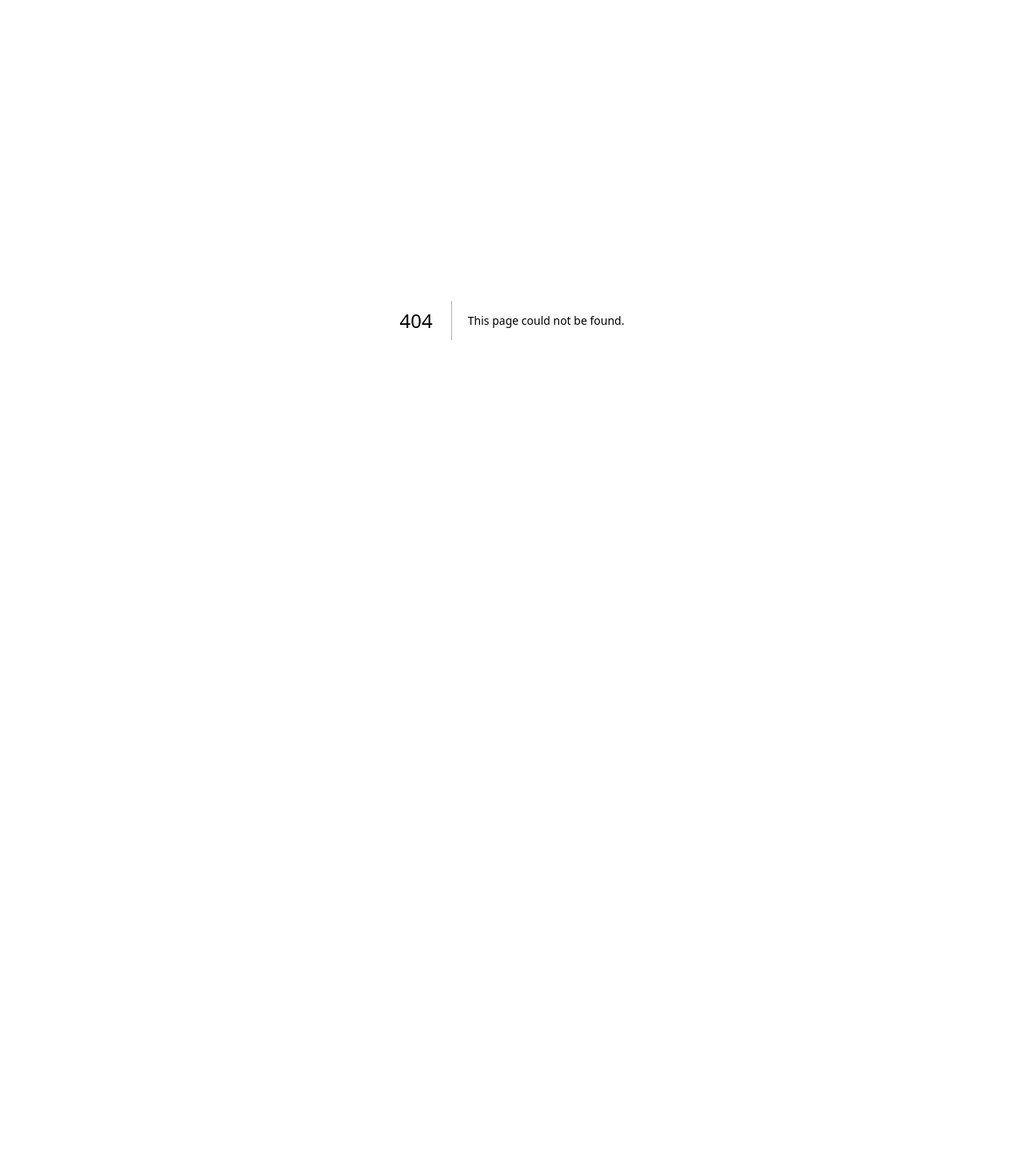
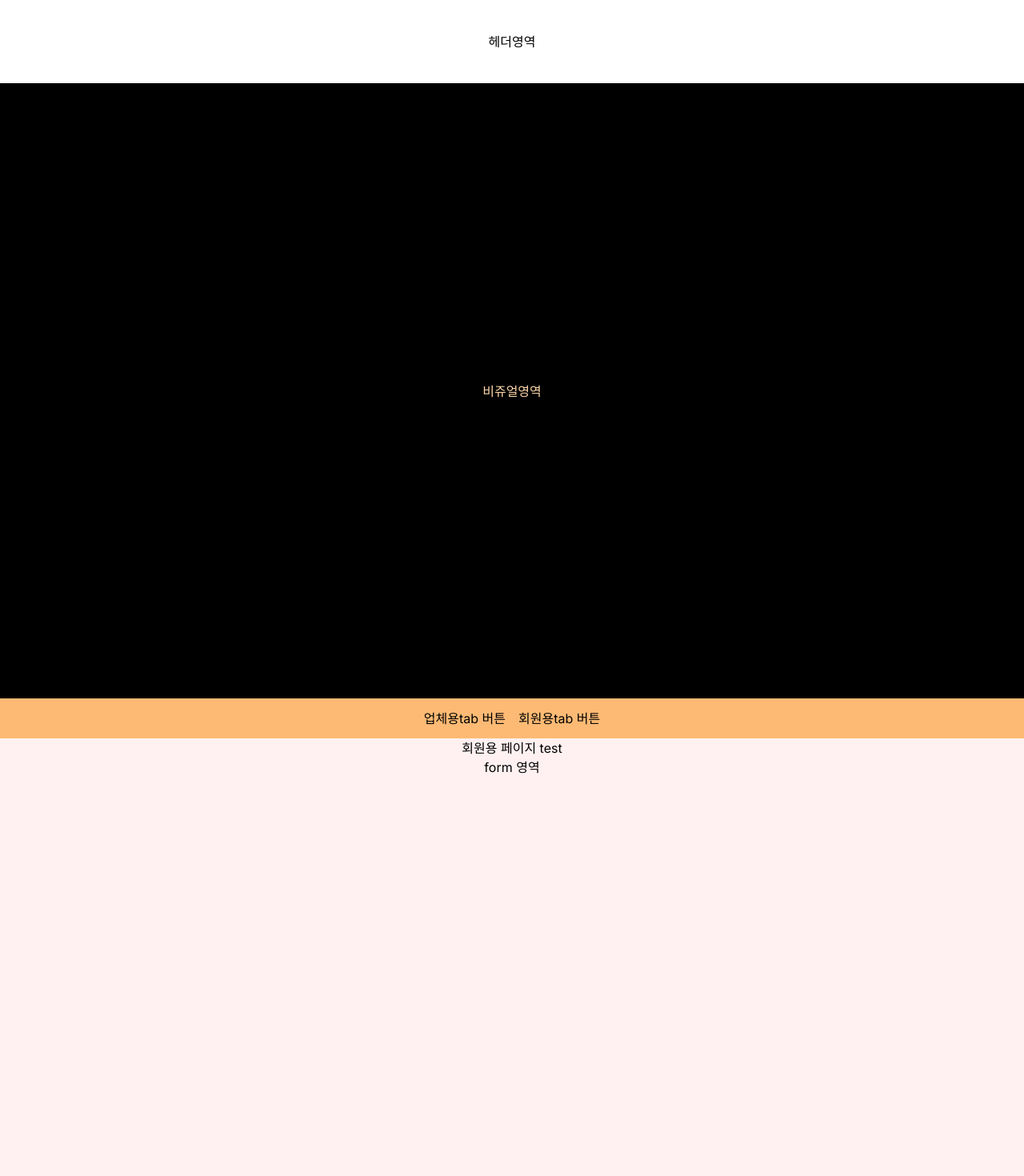
Before and after one commit to hobbyloop/hobbyloop-landing, a Next.js app: page /member in a window 1280 px wide. Before the commit this address had no page. Shown: the top 1470 px of the page at 80% size. Before the commit the page ends 800 px from the top, so only its background shows below. Built offline with nearby package versions, Linux system fonts and the light colour scheme.

Commit message:
✨ landing페이지 test 컴포넌트 생성

```diff
--- /dev/null
+++ b/src/app/company/page.tsx
@@ -0,0 +1,11 @@
+import CompanySec from "@/components/CompanySec";
+import Form from "@/components/commons/Form";
+
+export default function CompanyPage() {
+  return (
+    <div>
+      <CompanySec />
+      <Form />
+    </div>
+  );
+}
--- a/src/app/globals.css
+++ b/src/app/globals.css
@@ -1,35 +1,11 @@
 @import "./styles/reset.css";
 
-/* @tailwind base;
+@tailwind base;
 @tailwind components;
-@tailwind utilities; */
+@tailwind utilities;
 
-/* :root {
-  --foreground-rgb: 0, 0, 0;
-  --background-start-rgb: 214, 219, 220;
-  --background-end-rgb: 255, 255, 255;
+html,
+body {
+  height: auto;
+  box-sizing: border-box;
 }
-
-@media (prefers-color-scheme: dark) {
-  :root {
-    --foreground-rgb: 255, 255, 255;
-    --background-start-rgb: 0, 0, 0;
-    --background-end-rgb: 0, 0, 0;
-  }
-}
-
-body {
-  color: rgb(var(--foreground-rgb));
-  background: linear-gradient(
-      to bottom,
-      transparent,
-      rgb(var(--background-end-rgb))
-    )
-    rgb(var(--background-start-rgb));
-}
-
-@layer utilities {
-  .text-balance {
-    text-wrap: balance;
-  }
-} */
--- a/src/app/layout.tsx
+++ b/src/app/layout.tsx
@@ -1,6 +1,10 @@
 import type { Metadata } from "next";
 import { Inter } from "next/font/google";
 import "./globals.css";
+import Link from "next/link";
+import Visual from "@/components/commons/Visual";
+import Header from "@/components/commons/Header";
+import Footer from "@/components/commons/Footer";
 
 const inter = Inter({ subsets: ["latin"] });
 
@@ -15,8 +19,26 @@ export default function RootLayout({
   children: React.ReactNode;
 }>) {
   return (
-    <html lang="en">
-      <body className={inter.className}>{children}</body>
+    <html lang="ko" className={inter.className}>
+      <head></head>
+      <body className="flex relative flex-col w-full items-center">
+        <Header />
+        <Visual />
+        <main className="bg-red-100 h-screen flex w-full flex-col">
+          <section className="flex gap-4 bg-orange-300 justify-center h-[50px] items-center">
+            <div>
+              <Link href="/company">업체용tab 버튼</Link>
+            </div>
+            <div>
+              <Link href="/member">회원용tab 버튼</Link>
+            </div>
+          </section>
+          <section className="grow w-full flex items-center bg-rose-50 flex-col">
+            {children}
+          </section>
+        </main>
+        <Footer />
+      </body>
     </html>
   );
 }
--- /dev/null
+++ b/src/app/member/page.tsx
@@ -0,0 +1,12 @@
+import Form from "@/components/commons/Form";
+import MemberSec from "@/components/MemberSec";
+import { Fragment } from "react";
+
+export default function MemberPage() {
+  return (
+    <>
+      <MemberSec />
+      <Form />
+    </>
+  );
+}
--- a/src/app/page.tsx
+++ b/src/app/page.tsx
@@ -1,5 +1,8 @@
-import Image from "next/image";
-
-export default function HomePage() {
-  return <div>asdf</div>;
+type Props = {
+  params: {
+    slug: string;
+  };
+};
+export default function HomePage({ params: { slug } }: Props) {
+  return <div>메인 페이지</div>;
 }
--- /dev/null
+++ b/src/components/CompanySec.tsx
@@ -0,0 +1,7 @@
+export default function CompanySec() {
+  return (
+    <div>
+      <h1>업체용 페이지 test</h1>
+    </div>
+  );
+}
--- /dev/null
+++ b/src/components/MemberSec.tsx
@@ -0,0 +1,9 @@
+import Form from "@/components/commons/Form";
+
+export default function MemberSec() {
+  return (
+    <div>
+      <h1>회원용 페이지 test</h1>
+    </div>
+  );
+}
--- /dev/null
+++ b/src/components/commons/Footer.tsx
@@ -0,0 +1,3 @@
+export default function Footer() {
+  return <div className="h-[150px]">푸터영역</div>;
+}
--- /dev/null
+++ b/src/components/commons/Form.tsx
@@ -0,0 +1,3 @@
+export default function Form() {
+  return <div>form 영역</div>;
+}
--- /dev/null
+++ b/src/components/commons/Header.tsx
@@ -0,0 +1,3 @@
+export default function Header() {
+  return <div className="py-[40px]">헤더영역</div>;
+}
--- /dev/null
+++ b/src/components/commons/Visual.tsx
@@ -0,0 +1,9 @@
+import Form from "./Form";
+
+export default function Visual() {
+  return (
+    <div className="bg-black w-full flex items-center justify-center h-[769px]">
+      <h1 className="text-orange-200 ">비쥬얼영역</h1>
+    </div>
+  );
+}
```
